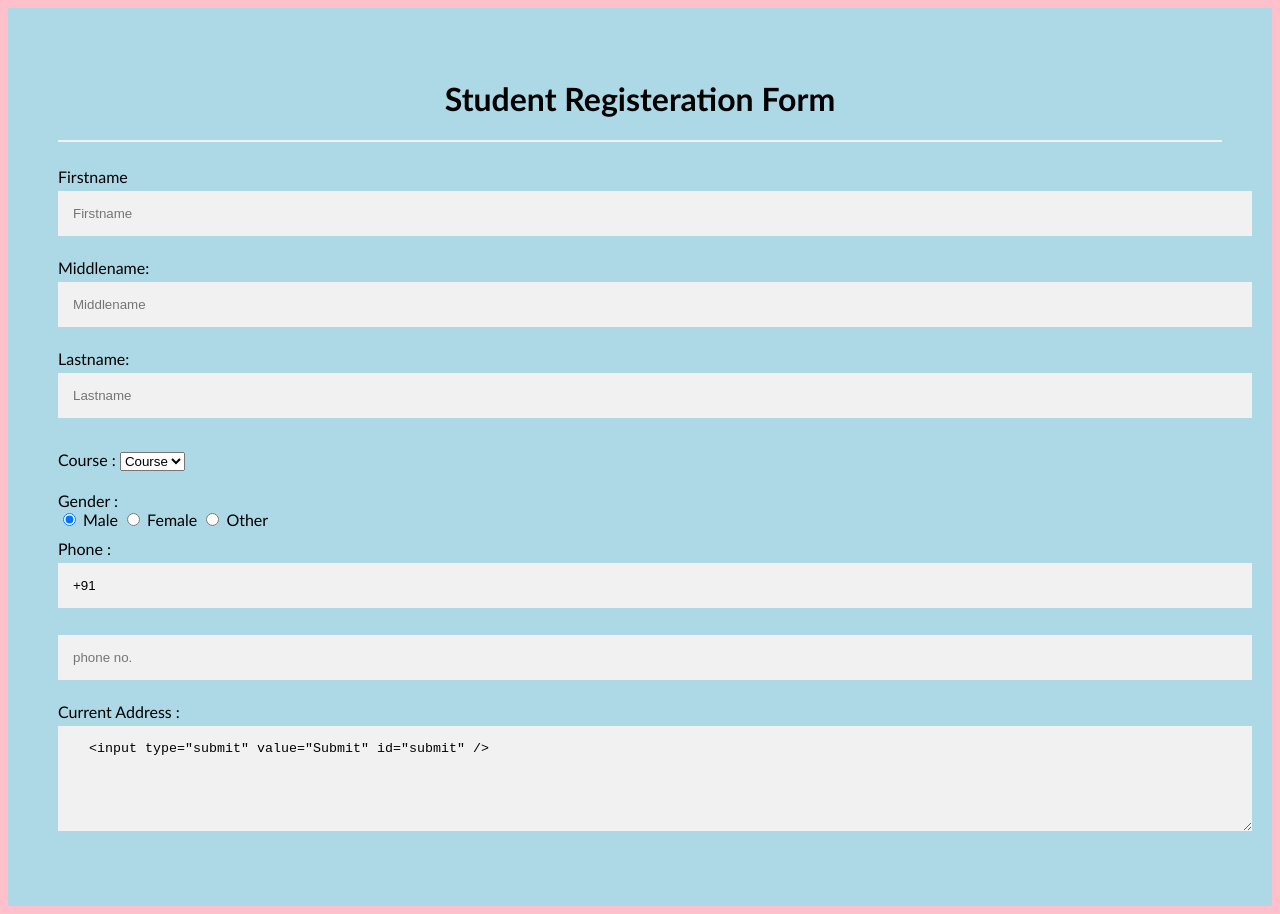
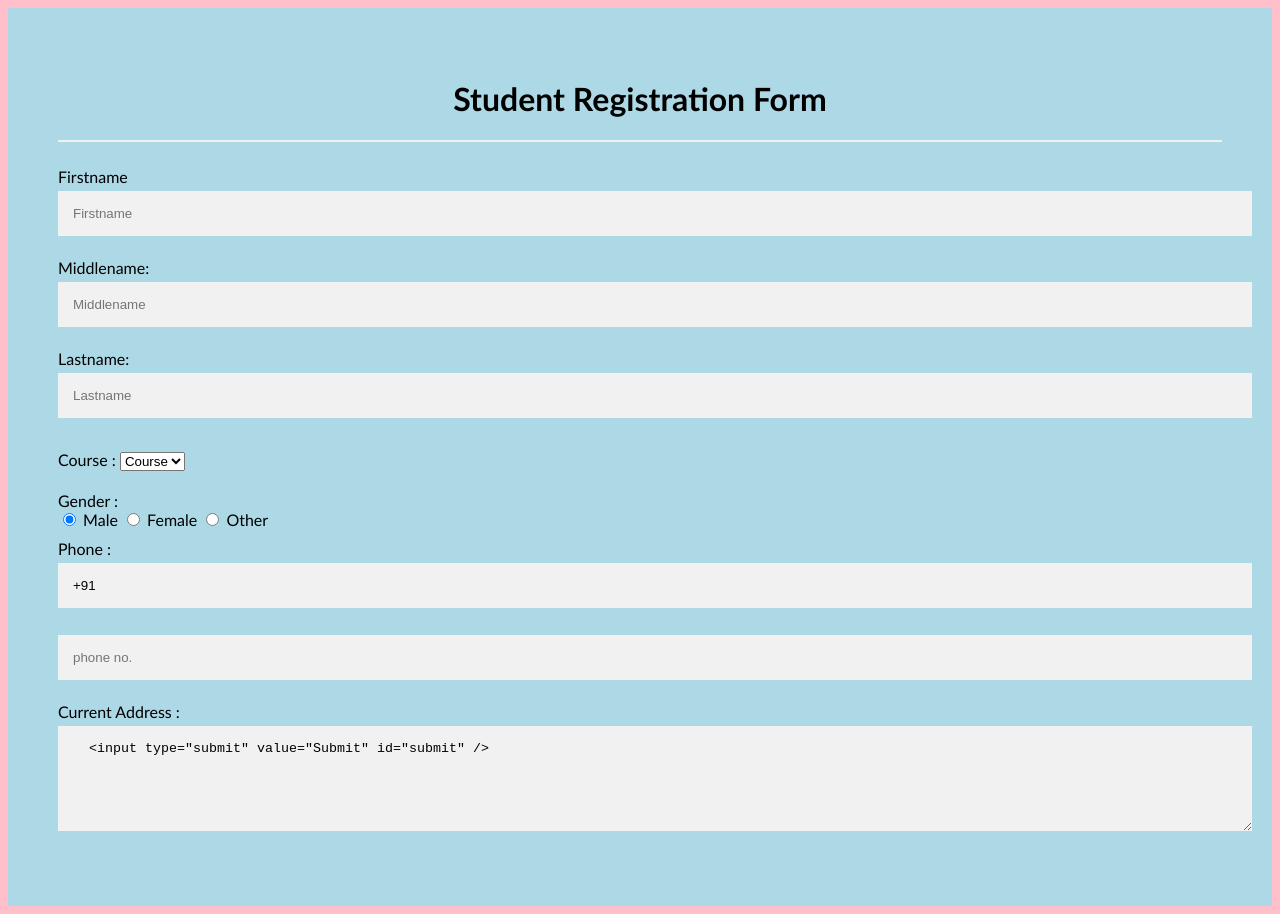
Before and after one commit to Paurnima11/bharat-intern-task1, a website: page index.html in a window 1280 px wide. Drawn offline with Linux system fonts and the light colour scheme.

Commit message:
Update index.html

```diff
--- a/index.html
+++ b/index.html
@@ -49,7 +49,7 @@ hr {
 <body>
 <form>
   <div class="container">
-  <center>  <h1> Student Registeration Form</h1> </center>
+  <center>  <h1> Student Registration Form</h1> </center>
   <hr>
   <label> Firstname </label>
 <input type="text" name="firstname" placeholder= "Firstname" size="15" required />
```
